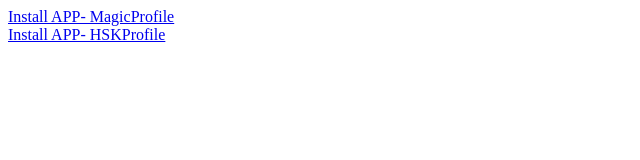
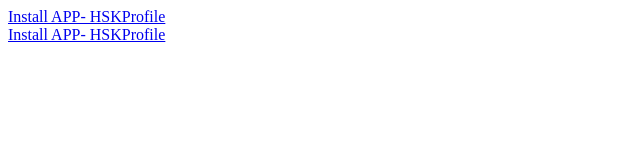
Before and after one commit to magiczzz07/testing, a plain HTML site: page index.html in a window 1280 px wide. Shown: the full height of the page, 0-640 px from the left. Drawn offline with Linux system fonts and the light colour scheme.

Commit message:
Update index.html

```diff
--- a/index.html
+++ b/index.html
@@ -1,5 +1,5 @@
 
-     <a class="button button-primary" href="itms-services://?action=download-manifest&url=https://yazalimsoft.com/ipa/manifest.plist">Install APP- MagicProfile</a>
+     <a class="button button-primary" href="itms-services://?action=download-manifest&url=https://yazalimsoft.com/ipa/manifest.plist">Install APP- HSKProfile</a>
 </br>
 
      <a class="button button-primary" href="itms-services://?action=download-manifest&url=https://yazalimsoft.com/ipa/manifest1.plist">Install APP- HSKProfile</a>
```
